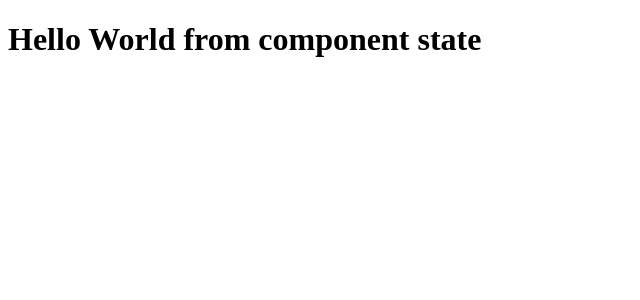
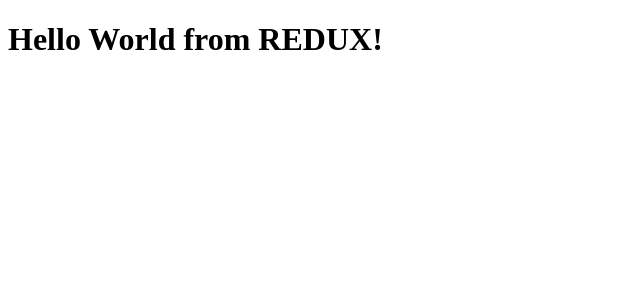
Before and after one commit to CraftAcademy/redux_demo_2020_03_17, a React (Create React App) app: page / in a window 1280 px wide. Shown: the top 300 px of the page, without its empty margins (0-640 px from the left). Built offline with nearby package versions, Linux system fonts and the light colour scheme.

Commit message:
displays app state message

```diff
--- a/src/App.jsx
+++ b/src/App.jsx
@@ -1,16 +1,24 @@
 import React, { Component } from 'react';
+import { connect } from 'react-redux'
 
 class App extends Component {
 	state = {
 		message: "Hello World from component state"
 	}
 	render() {
+
 		return (
 			<>
-				<h1>{this.state.message}</h1>
+				<h1>{this.props.state.message}</h1>
 			</>
 		);
 	}
 }
 
-export default App;
+const mapStateToProps = (state) => {
+	return {
+		state: state
+	}
+}
+
+export default connect(mapStateToProps)(App);
```
